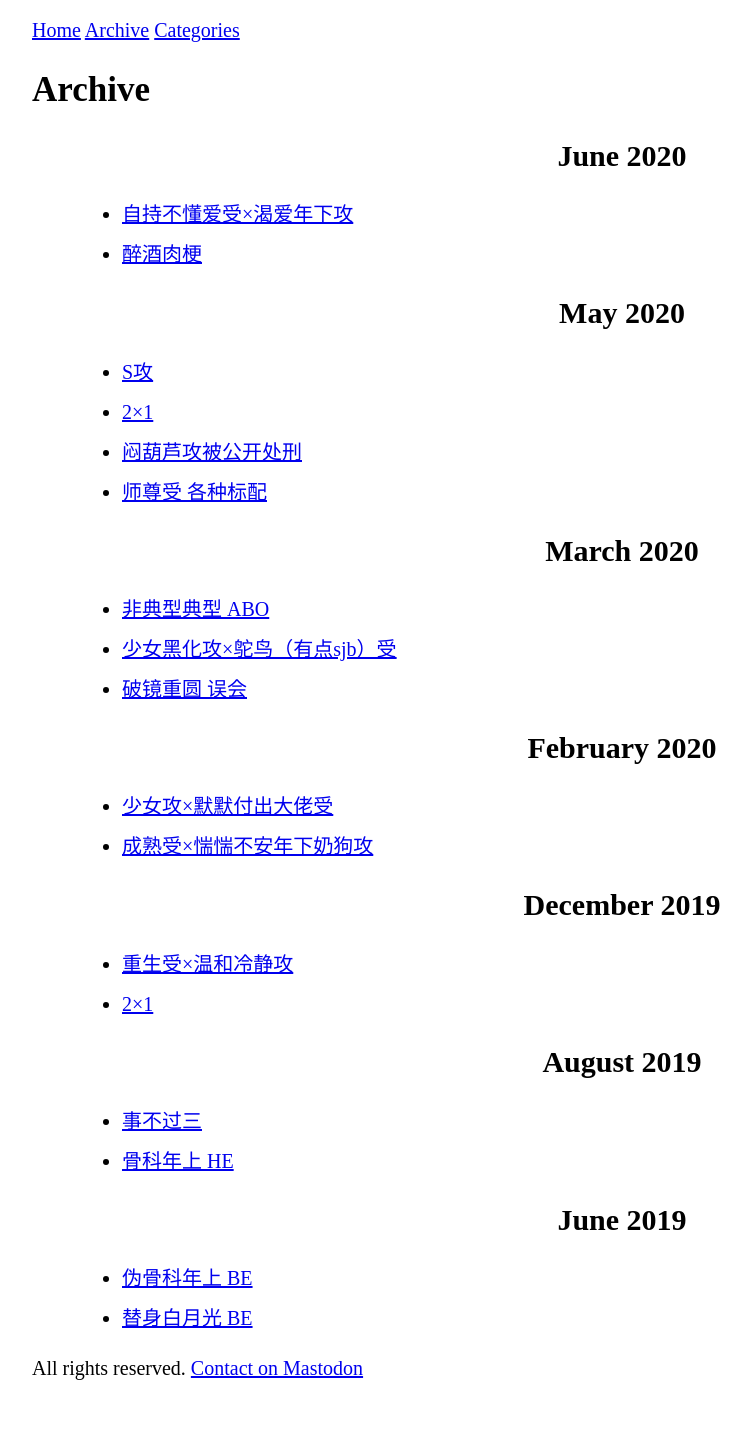
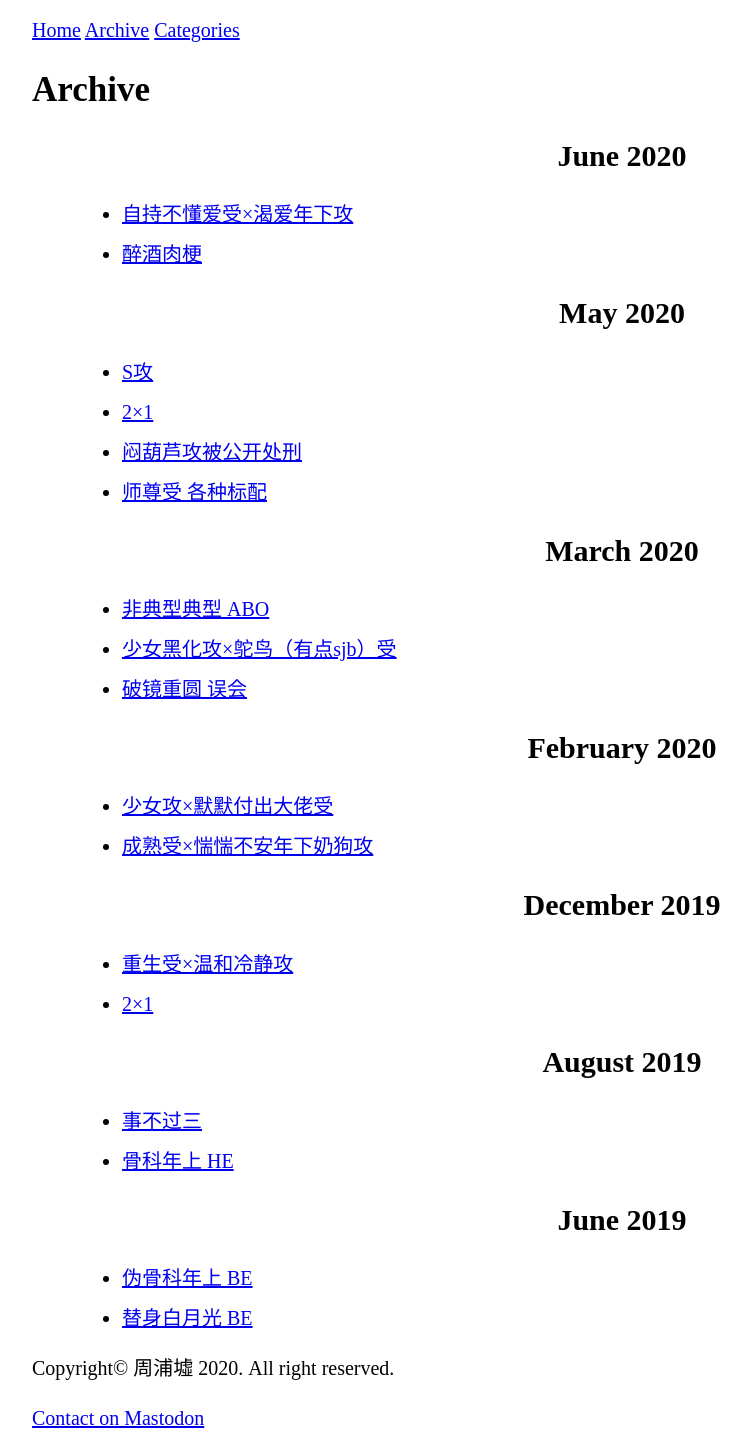
Before and after one commit to ArcticHayasi/zhoupuxu, a Jekyll site: the page built from archive.md, in a window 1280 px wide. Shown: the whole page, without its empty margins (18-769 px from the left). Built offline with Jekyll 4.4.1, drawn with Linux system fonts in a browser that asks for light colours; some web fonts are replaced; before the commit the page ends 1398 px from its top, so only the background shows below that.

Commit message:
Update default.html

```diff
--- a/_layouts/default.html
+++ b/_layouts/default.html
@@ -16,7 +16,7 @@
       {{ content }}
     </section>
     <footer>
-      All rights reserved.
+      <p>Copyright© {{site.author.name}} 2020. All right reserved.</p>
       <a href="http://slashine.onl/@ArcticZPX">Contact on Mastodon</a>
     </footer>
   </body>
```
